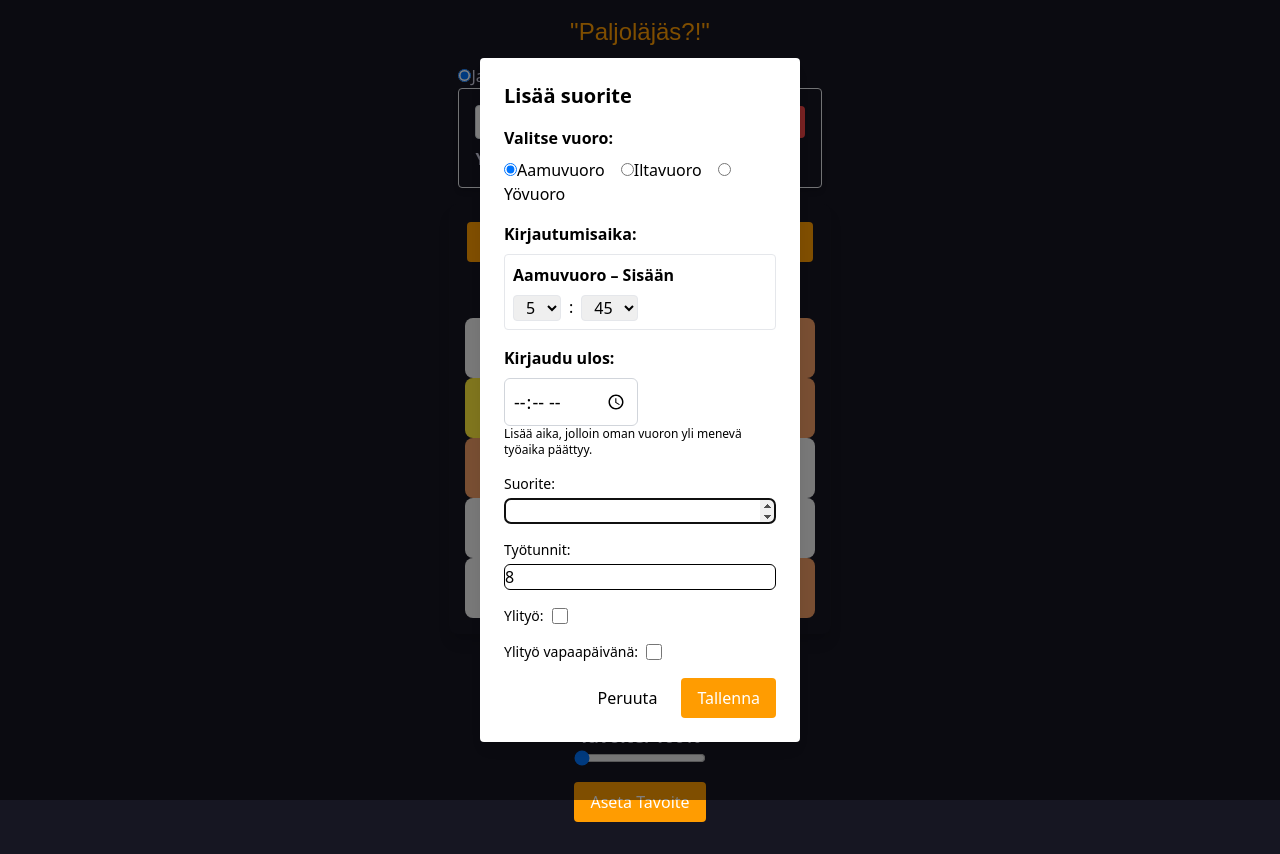
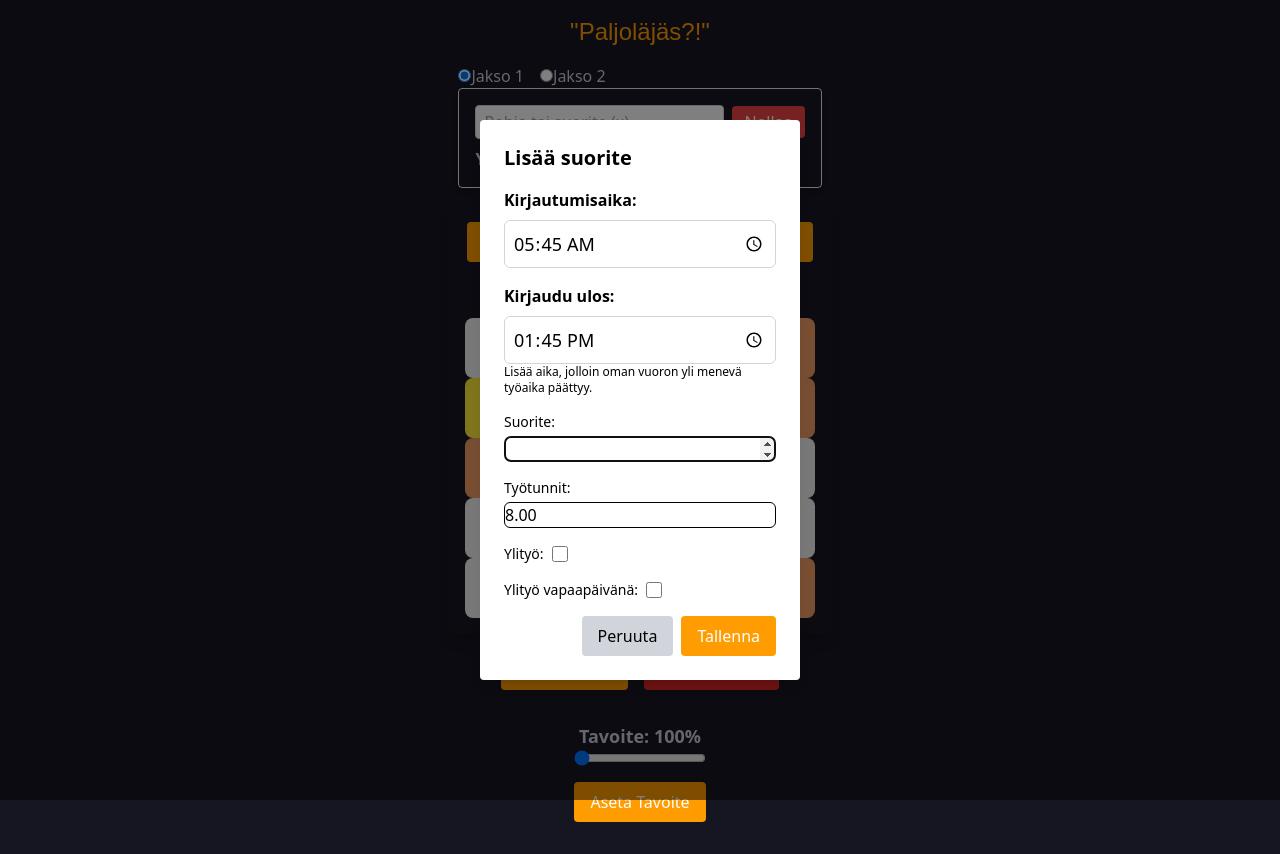
Before and after one commit to ramzorrr/polku, a React (Vite) app: page / in a window 1280 px wide. Both pictures are taken after a click on the button "Lisää suorite". Built offline with nearby package versions, Linux system fonts and the light colour scheme.

Commit message:
fixed the sign in sign out times

```diff
--- a/src/PerformanceModal.tsx
+++ b/src/PerformanceModal.tsx
@@ -1,12 +1,4 @@
-// PerformanceModal.tsx
-
 import React, { useState, useEffect, useRef } from 'react';
-import NightShiftPicker from './NightShiftPicker';
-import MorningShiftPicker from './MorningShiftPicker';
-import EveningShiftPicker from './EveningShiftPicker';
-import TimePicker from 'react-time-picker';
-import 'react-clock/dist/Clock.css';
-import Clock from 'react-clock';
 
 interface PerformanceModalProps {
   formData: {
@@ -14,8 +6,8 @@ interface PerformanceModalProps {
     hours: string;
     overtime: boolean;
     freeDay: boolean;
-    startTime?: string; // e.g. "21:45"
-    endTime?: string;   // e.g. "06:15"
+    startTime?: string; // e.g., "21:45"
+    endTime?: string;   // e.g., "06:15"
   };
   defaultShift: 'morning' | 'evening' | 'night';
   onFormChange: (e: any) => void; // using "any" for synthetic events
@@ -31,15 +23,50 @@ function computeHoursFromTimes(start: string, end: string): number {
   if (!start || !end) return 0;
   const [sh, sm] = start.split(':').map(Number);
   const [eh, em] = end.split(':').map(Number);
-
   const startDate = new Date(0, 0, 0, sh, sm);
   let endDate = new Date(0, 0, 0, eh, em);
   if (eh < sh) {
     endDate = new Date(0, 0, 1, eh, em); // assume next day
   }
   let diff = (endDate.getTime() - startDate.getTime()) / (1000 * 60 * 60);
-  if (diff < 0) diff = 0;
-  return diff;
+  return diff < 0 ? 0 : diff;
+}
+
+/**
+ * Adds a given number of hours to a time string ("HH:mm") and returns the result in "HH:mm" format.
+ */
+function addHours(time: string, hoursToAdd: number): string {
+  const [hourStr, minuteStr] = time.split(':');
+  const hour = parseInt(hourStr, 10);
+  const minute = parseInt(minuteStr, 10);
+  const date = new Date(0, 0, 0, hour, minute);
+  date.setHours(date.getHours() + hoursToAdd);
+  const newHour = date.getHours().toString().padStart(2, '0');
+  const newMinute = date.getMinutes().toString().padStart(2, '0');
+  return `${newHour}:${newMinute}`;
+}
+
+/**
+ * Determines a default sign‑in time based on the current local time.
+ * Example boundaries:
+ *   - If current time is between 05:45 and 14:15, default is "05:45" (morning)
+ *   - If current time is between 13:45 and 22:15, default is "13:45" (evening)
+ *   - Otherwise, default is "21:45" (night)
+ */
+function getDefaultStartTime(): string {
+  const now = new Date();
+  const totalMins = now.getHours() * 60 + now.getMinutes();
+  const morningStart = 5 * 60 + 45;
+  const morningEnd = 14 * 60 + 15;
+  const eveningStart = 13 * 60 + 45;
+  const eveningEnd = 22 * 60 + 15;
+  if (totalMins >= morningStart && totalMins < morningEnd) {
+    return "05:45";
+  } else if (totalMins >= eveningStart && totalMins < eveningEnd) {
+    return "13:45";
+  } else {
+    return "21:45";
+  }
 }
 
 const PerformanceModal: React.FC<PerformanceModalProps> = ({
@@ -49,137 +76,101 @@ const PerformanceModal: React.FC<PerformanceModalProps> = ({
   onSubmit,
   onClose,
 }) => {
-  // Initialize the shift from the defaultShift prop.
-  const [shift, setShift] = useState<'morning' | 'evening' | 'night'>(defaultShift);
-
-  // A set of fallback default start times for each shift.
-  const defaultStartTimes: Record<'morning' | 'evening' | 'night', string> = {
-    morning: "05:45",
-    evening: "13:45",
-    night: "21:45",
-  };
-
-  // Create a ref for the performance input field.
+  // Create a ref for auto-focusing the performance input.
   const performanceInputRef = useRef<HTMLInputElement>(null);
-
-  // Automatically focus the performance input field when the modal mounts.
   useEffect(() => {
     performanceInputRef.current?.focus();
   }, []);
 
-  // When sign-in time changes, update formData and recompute hours.
+  // On mount, if no sign‑in time is provided, set it to the default based on current time.
+  useEffect(() => {
+    if (!formData.startTime || formData.startTime.trim() === "") {
+      const defaultStart = getDefaultStartTime();
+      onFormChange({ target: { name: 'startTime', value: defaultStart } } as any);
+    }
+  }, [formData.startTime, onFormChange]);
+
+  // Auto-set sign-out time if sign-in time is set and sign-out is empty.
+  useEffect(() => {
+    if (formData.startTime && (!formData.endTime || formData.endTime.trim() === "")) {
+      const autoEnd = addHours(formData.startTime, 8);
+      onFormChange({ target: { name: 'endTime', value: autoEnd } } as any);
+      const hours = computeHoursFromTimes(formData.startTime, autoEnd);
+      onFormChange({ target: { name: 'hours', value: hours.toFixed(2) } } as any);
+    }
+  }, [formData.startTime, formData.endTime, onFormChange]);
+
+  // When sign-in time changes, update the sign-in time and auto-set sign-out time to 8 hours later.
   const handleStartTime = (newVal: string) => {
     onFormChange({ target: { name: 'startTime', value: newVal } } as any);
-    // We compute hours only if sign-out time is available.
-    const endVal = formData.endTime || '';
-    const hours = newVal && endVal ? computeHoursFromTimes(newVal, endVal) : 8;
+    const autoEnd = addHours(newVal, 8);
+    onFormChange({ target: { name: 'endTime', value: autoEnd } } as any);
+    const hours = computeHoursFromTimes(newVal, autoEnd);
     onFormChange({ target: { name: 'hours', value: hours.toFixed(2) } } as any);
   };
 
-  // When sign-out time changes, update formData and recompute hours.
+  // When sign-out time changes, update the sign-out time and recalc hours.
   const handleEndTime = (newVal: string) => {
     onFormChange({ target: { name: 'endTime', value: newVal } } as any);
-    // Use formData.startTime if available; otherwise, use a fallback default based on the current shift.
-    const sVal =
-      formData.startTime && formData.startTime.trim() !== ''
-        ? formData.startTime
-        : defaultStartTimes[shift];
-    const hours = sVal && newVal ? computeHoursFromTimes(sVal, newVal) : 8;
-    onFormChange({ target: { name: 'hours', value: hours.toFixed(2) } } as any);
+    if (formData.startTime) {
+      const hours = computeHoursFromTimes(formData.startTime, newVal);
+      onFormChange({ target: { name: 'hours', value: hours.toFixed(2) } } as any);
+    }
   };
 
-  // When the user changes the shift manually.
-  const handleShiftChange = (e: React.ChangeEvent<HTMLInputElement>) => {
-    const newShift = e.target.value as 'morning' | 'evening' | 'night';
-    setShift(newShift);
-    // Optionally reset times/hours when the shift changes.
-    onFormChange({ target: { name: 'startTime', value: '' } } as any);
-    onFormChange({ target: { name: 'endTime', value: '' } } as any);
-    onFormChange({ target: { name: 'hours', value: '8' } } as any);
+  // Local form submission handler that includes the Easter egg.
+  const handleSubmit = (e: React.FormEvent) => {
+    e.preventDefault();
+    const { performance, hours, overtime, freeDay } = formData;
+    const parsedPerformance = parseFloat(performance);
+    const parsedHours = parseFloat(hours);
+
+    // Easter egg: if performance is approximately 5.02, show the secret message.
+    if (Math.abs(parsedPerformance - 5.02) < 0.001) {
+      alert("Miro on botti");
+    }
+
+    if (isNaN(parsedPerformance)) {
+      alert("Lisää suorite esim. 7.25");
+      return;
+    }
+    if (isNaN(parsedHours) || parsedHours < 1 || parsedHours > 16) {
+      alert("Työaika voi olla enintään 16 tuntia.");
+      return;
+    }
+
+    // If all validations pass, call the parent's onSubmit.
+    onSubmit(e);
   };
-
-  const [timeValue, setTimeValue] = useState(new Date());
-
-  // Automatically refresh computed hours whenever startTime or endTime change.
-  useEffect(() => {
-    if (formData.startTime && formData.endTime) {
-      const sVal = formData.startTime.trim() !== '' ? formData.startTime : defaultStartTimes[shift];
-      const hours = computeHoursFromTimes(sVal, formData.endTime);
-      onFormChange({ target: { name: 'hours', value: hours.toFixed(2) } } as any);
-    }
-  }, [formData.startTime, formData.endTime, shift, onFormChange]);
 
   return (
     <div className="fixed inset-0 flex items-center justify-center bg-black bg-opacity-50 z-50" lang="fi-FI">
       <div className="bg-white p-6 rounded text-black shadow-lg w-80">
         <h3 className="text-xl font-bold mb-4">Lisää suorite</h3>
-        <form onSubmit={onSubmit}>
-          {/* SHIFT SELECTION */}
+        <form onSubmit={handleSubmit}>
+          {/* SIGN-IN TIME */}
           <div className="mb-4">
-            <p className="font-semibold mb-2">Valitse vuoro:</p>
-            <label className="mr-4">
-              <input
-                type="radio"
-                name="shift"
-                value="morning"
-                checked={shift === 'morning'}
-                onChange={handleShiftChange}
-              />
-              Aamuvuoro
-            </label>
-            <label className="mr-4">
-              <input
-                type="radio"
-                name="shift"
-                value="evening"
-                checked={shift === 'evening'}
-                onChange={handleShiftChange}
-              />
-              Iltavuoro
-            </label>
-            <label className="mr-4">
-              <input
-                type="radio"
-                name="shift"
-                value="night"
-                checked={shift === 'night'}
-                onChange={handleShiftChange}
-              />
-              Yövuoro
-            </label>
+            <p className="font-semibold mb-2">Kirjautumisaika:</p>
+            <input
+              type="time"
+              value={formData.startTime || ''}
+              onChange={(e) => handleStartTime(e.target.value)}
+              className="w-full border border-gray-300 rounded-md p-2 text-lg focus:ring-2 focus:ring-secondary focus:outline-none"
+              aria-label="Kirjautumisaika"
+              step="60"
+            />
           </div>
 
-          {/* SHIFT-BASED SIGN-IN TIME PICKER */}
-          <div className="mb-4">
-            <p className="font-semibold mb-2">Kirjautumisaika:</p>
-            {shift === 'night' ? (
-              <NightShiftPicker
-                onChangeStartTime={handleStartTime}
-                onChangeEndTime={() => {}}
-              />
-            ) : shift === 'morning' ? (
-              <MorningShiftPicker
-                onChangeStartTime={handleStartTime}
-                onChangeEndTime={() => {}}
-              />
-            ) : shift === 'evening' ? (
-              <EveningShiftPicker
-                onChangeStartTime={handleStartTime}
-                onChangeEndTime={() => {}}
-              />
-            ) : null}
-          </div>
-
-          {/* FREE SIGN-OUT TIME using react-time-picker in 24h format */}
+          {/* SIGN-OUT TIME */}
           <div className="mb-4">
             <p className="font-semibold mb-2">Kirjaudu ulos:</p>
             <input
               type="time"
               value={formData.endTime || ''}
               onChange={(e) => handleEndTime(e.target.value)}
-              className="border border-gray-300 rounded-md p-2 text-lg focus:ring-2 focus:ring-secondary focus:outline-none"
+              className="w-full border border-gray-300 rounded-md p-2 text-lg focus:ring-2 focus:ring-secondary focus:outline-none"
               aria-label="Kirjaudu ulos"
-              step={60}
+              step="60"
             />
             <p className="text-xs text-black">
               Lisää aika, jolloin oman vuoron yli menevä työaika päättyy.
@@ -198,7 +189,7 @@ const PerformanceModal: React.FC<PerformanceModalProps> = ({
               onKeyDown={(e) => {
                 if (e.key === "Enter") {
                   e.preventDefault();
-                  onSubmit(e);
+                  handleSubmit(e);
                 }
               }}
               className="mt-1 block w-full border border-black rounded-md"
@@ -250,7 +241,7 @@ const PerformanceModal: React.FC<PerformanceModalProps> = ({
             <button
               type="button"
               onClick={onClose}
-              className="mr-2 px-4 py-2 bg-gray text-black rounded"
+              className="mr-2 px-4 py-2 bg-gray-300 text-black rounded"
             >
               Peruuta
             </button>
```
